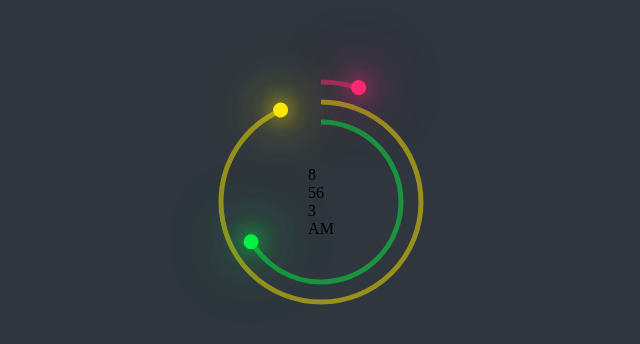
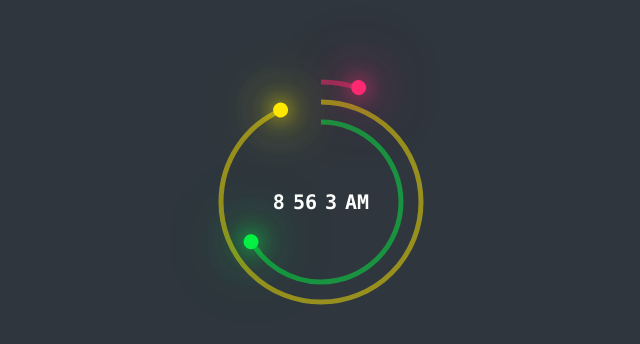
Before and after one commit to paulnyabaro/ui-ux, a plain HTML site: page clock.html in a window 1280 px wide. Shown: the part 198-542 px from the top of the page, without its empty margins (319-959 px from the left). Drawn offline with Linux system fonts and the light colour scheme.

Commit message:
Styling time

```diff
--- a/css/styles.css
+++ b/css/styles.css
@@ -1,3 +1,6 @@
+:root{
+    --white: #fff;
+}
 *{
     padding: 0;
     margin: 0;
@@ -93,3 +96,16 @@ section{
     0 0 60px var(--clr),
     0 0 80px var(--clr);
 }
+.timeBx{
+    position: absolute;
+    inset: 0;
+    display: flex;
+    align-items: center;
+    justify-content: center;
+    width: 100%;
+    color: var(--white);
+    font-family: consolas;
+    gap: 0.5rem;
+    font-size: 1.25rem;
+    font-weight: bold;
+}
```
